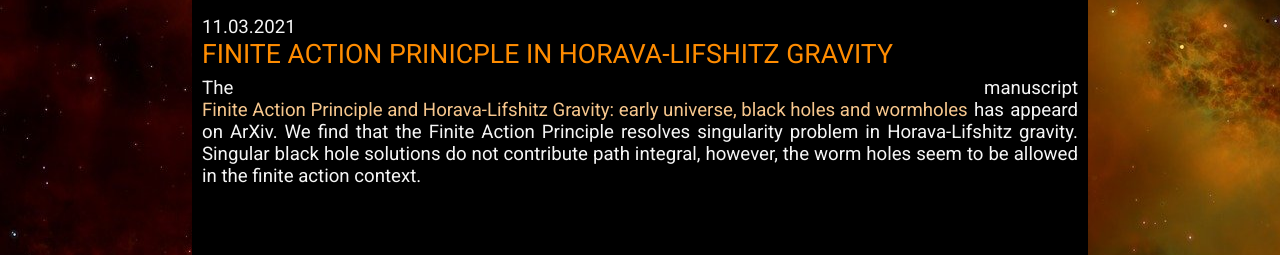
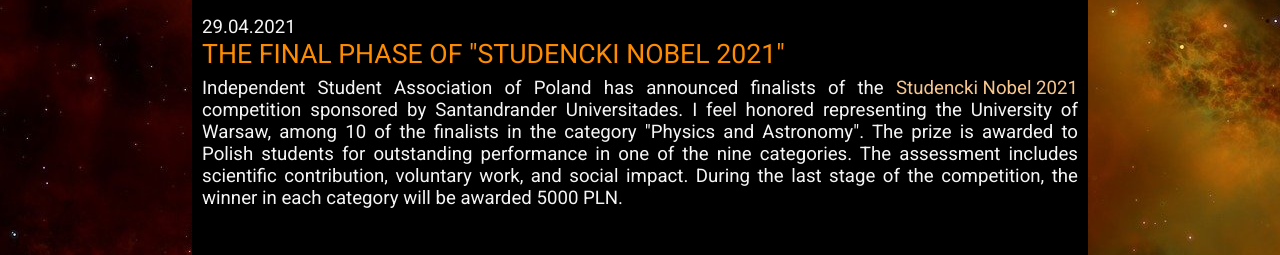
Before and after one commit to JRChojnacki/JRChojnacki.github.io, a plain HTML site: page Pages/home.html in a window 1280 px wide. Shown: the part 516-771 px from the top of the page. Drawn offline with Linux system fonts and the light colour scheme.

Commit message:
Add files via upload

```diff
--- a/Pages/home.html
+++ b/Pages/home.html
@@ -42,6 +42,11 @@
                     <div class="news-text-wrapper">
                         <div class="banner">News</div>
                         <div class="news">
+                            29.04.2021
+                            <div class="title">The Final phase of "Studencki Nobel 2021"</div>
+                            Independent Student Association of Poland has announced finalists of the <div class="intext-link-wrapper"><a href="https://www.studenckinobel.info/2021/04/22/finalisci-konkursu-studencki-nobel-2021/" target="_blank" >Studencki Nobel 2021</a></div>  competition sponsored by Santandrander Universitades. I feel honored representing the University of Warsaw, among 10 of the finalists in the category "Physics and Astronomy". The prize is awarded to Polish students for outstanding performance in one of the nine categories. The assessment includes scientific contribution, voluntary work, and social impact. During the last stage of the competition, the winner in each category will be awarded 5000 PLN.
+                        </div>
+                        <div class="news">
                             11.03.2021
                             <div class="title">Finite Action Prinicple in Horava-Lifshitz Gravity</div>
                             The manuscript <div class="intext-link-wrapper"><a href="https://arxiv.org/abs/2102.13556" target="_blank" >Finite Action Principle and Horava-Lifshitz Gravity: early universe, black holes and wormholes</a></div> has appeard on ArXiv. We find that the Finite Action Principle resolves singularity problem in Horava-Lifshitz gravity. Singular black hole solutions do not contribute path integral, however, the worm holes seem to be allowed in the finite action context.
```
Also changed, not shown: Pages/notes.html (+4 -0 lines), Pages/social_media.html (+1 -1 lines), 1 other file.
